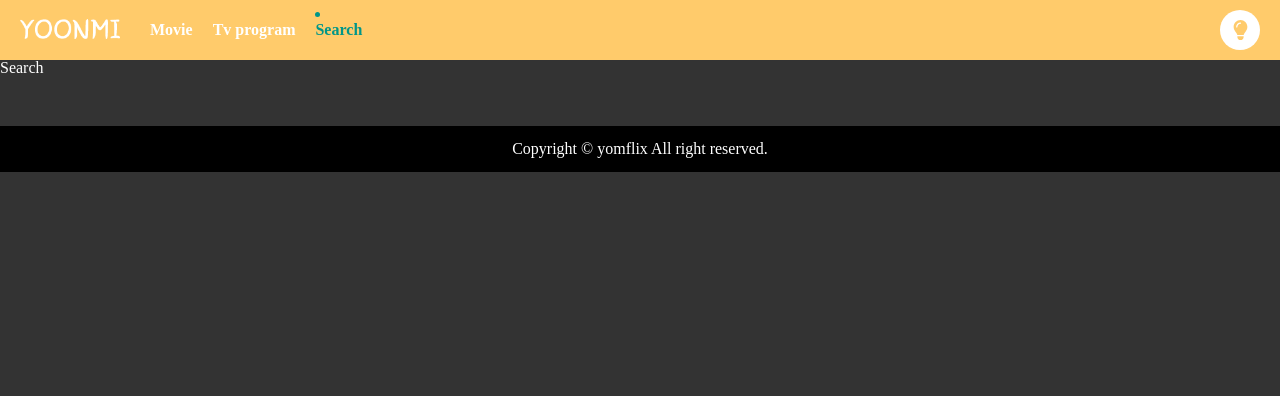
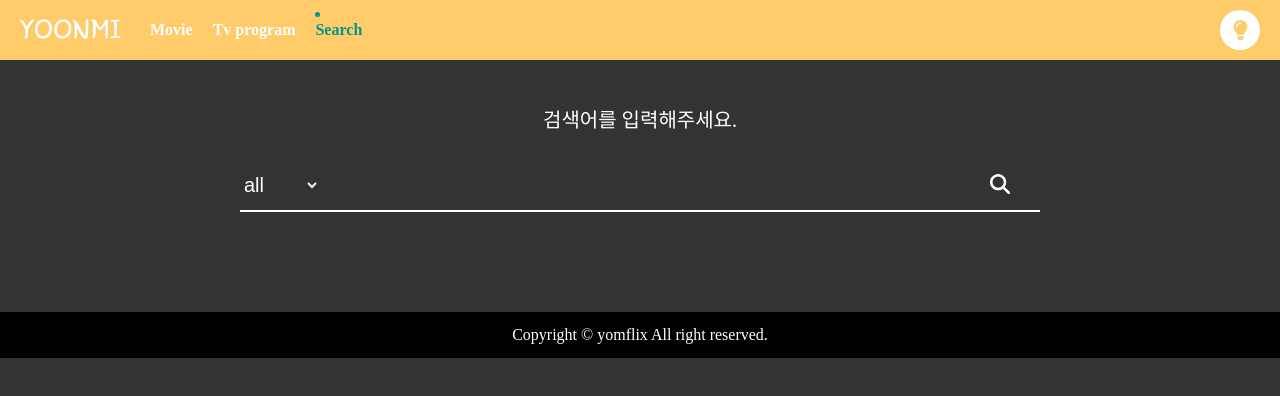
Before and after one commit to yoongmi/My_Netflix, a React (Create React App) app: page /search in a window 1280 px wide. Shown: the top 396 px of the page. Built offline with nearby package versions, Linux system fonts and the light colour scheme.

Commit message:
search 완료

```diff
--- a/src/api/userApi.ts
+++ b/src/api/userApi.ts
@@ -84,3 +84,23 @@ export const tvDetail = async (movieId: string | undefined) => {
   );
   return await data.json();
 };
+
+//search
+export const searchMovie = async (keyword: string | null) => {
+  const data = await fetch(
+    `${API_URL}/search/movie?api_key=${process.env.REACT_APP_API_KEY}&language=ko-KR&query=${keyword}`
+  );
+  return await data.json();
+};
+export const searchtv = async (keyword: string | null) => {
+  const data = await fetch(
+    `${API_URL}/search/tv?api_key=${process.env.REACT_APP_API_KEY}&language=ko-KR&query=${keyword}`
+  );
+  return await data.json();
+};
+export const searchpeople = async (keyword: string | null) => {
+  const data = await fetch(
+    `${API_URL}/search/person?api_key=${process.env.REACT_APP_API_KEY}&language=ko-KR&query=${keyword}`
+  );
+  return await data.json();
+};
--- a/src/components/Popupdetail.tsx
+++ b/src/components/Popupdetail.tsx
@@ -22,40 +22,43 @@ import {
 } from "../api/userApi";
 
 interface IlistProps {
+  page?: string;
   content: Imovie[];
   cate: string;
   video: string;
 }
 
-const PopupDetail = ({ content, cate, video }: IlistProps) => {
+const PopupDetail = ({ page, content, cate, video }: IlistProps) => {
   //팝업
   const history = useNavigate();
-  const popupMatch = useMatch(`/movie/${cate}/:movieId`);
+  const popupMatch = useMatch(`/${page}/${cate}/:movieId`);
   const { data: movieDetails } = useQuery<ImovieDetail | undefined>(
-    ["movieDetail"],
+    ["movieDetail", popupMatch?.params.movieId],
     () => movieDetail(popupMatch?.params.movieId),
     { enabled: !!popupMatch?.params.movieId }
   );
   const { data: movieSimilars } = useQuery<ImovieSimilar | undefined>(
-    ["movieSimilar"],
+    ["movieSimilar", popupMatch?.params.movieId],
     () => movieSimilar(popupMatch?.params.movieId),
     { enabled: !!popupMatch?.params.movieId }
   );
   const { data: movieVideos } = useQuery<ImovieVideo | undefined>(
-    ["movieVideos"],
+    ["movieVideos", popupMatch?.params.movieId],
     () => movieVideo(popupMatch?.params.movieId),
     { enabled: !!popupMatch?.params.movieId }
   );
 
   const popupMatchtv = useMatch(`/tv/${cate}/:movieId`);
   const { data: tvDetails } = useQuery<ItvDetail | undefined>(
-    ["tvDetails"],
+    ["tvDetails", popupMatch?.params.movieId],
     () => tvDetail(popupMatchtv?.params.movieId),
     { enabled: !!popupMatchtv?.params.movieId }
   );
 
   const popupClose = () => {
-    if (video === "movie") {
+    if (cate === "search" || cate === "search2") {
+      history(`/search${window.location.search}`);
+    } else if (video === "movie") {
       history(`/movie`);
     } else {
       history(`/tv`);
--- a/src/components/Slider.tsx
+++ b/src/components/Slider.tsx
@@ -14,6 +14,7 @@ import { Imovie } from "../interface/userInterface";
 import PopupDetail from "./Popupdetail";
 
 interface IlistProps {
+  page?: string;
   content: Imovie[];
   title: string;
   cate: string;
@@ -43,7 +44,7 @@ const listVariants = {
   },
 };
 
-const Slider = ({ content, title, cate, video }: IlistProps) => {
+const Slider = ({ page, content, title, cate, video }: IlistProps) => {
   //슬라이드 구현
   const slideOffset = 5;
   const slidePage = Math.floor(content.length / slideOffset) - 1;
@@ -76,10 +77,12 @@ const Slider = ({ content, title, cate, video }: IlistProps) => {
   //팝업
   const history = useNavigate();
   const popuphandle = (cate: string, movieId: number) => {
-    if (video === "movie") {
+    if (cate === "search") {
+      history(`/search/${cate}/${movieId}${window.location.search}`);
+    } else if (video === "movie") {
       history(`/movie/${cate}/${movieId}`);
     } else {
-      history(`/tv/${cate}/${movieId}`);
+      history(`/tv/${cate}/${movieId}${window.location.search}`);
     }
   };
 
@@ -95,6 +98,8 @@ const Slider = ({ content, title, cate, video }: IlistProps) => {
           ))}
         </p>
       </Title>
+      {content.length > 0 ? (
+        <>
           <SlideBox>
             <AnimatePresence
               onExitComplete={slideToggle}
@@ -137,7 +142,16 @@ const Slider = ({ content, title, cate, video }: IlistProps) => {
               <FontAwesomeIcon icon={faChevronRight} />
             </BtnRight>
           </SlideBox>
-      <PopupDetail content={content} cate={cate} video={video} />
+          <PopupDetail
+            page={page}
+            content={content}
+            cate={cate}
+            video={video}
+          />
+        </>
+      ) : (
+        <p className="no_data">검색 결과 없습니다.</p>
+      )}
     </Container>
   );
 };
@@ -146,6 +160,12 @@ const Container = styled.div`
   padding: 0 50px;
   box-sizing: border-box;
   margin-bottom: 30px;
+  p.no_data {
+    padding: 30px 0;
+    text-align: center;
+    background-color: ${(props) => props.theme.bgOpacity};
+    border-radius: 5px;
+  }
 `;
 const Title = styled.div`
   display: flex;
--- a/src/routes/Movie.tsx
+++ b/src/routes/Movie.tsx
@@ -59,24 +59,28 @@ const Movie = () => {
           <Slider
             title="가장 인기있는 영화"
             content={popularData ? popularData.results : []}
+            page="movie"
             cate="popular"
             video="movie"
           />
           <Slider
             title="지금 상영중인 영화"
             content={nowplayData ? nowplayData?.results : []}
+            page="movie"
             cate="nowplay"
             video="movie"
           />
           <Slider
             title="평점이 높은 영화"
             content={topratedData ? topratedData?.results : []}
+            page="movie"
             cate="toprated"
             video="movie"
           />
           <Slider
             title="개봉 예정 영화"
             content={commingData ? commingData?.results : []}
+            page="movie"
             cate="comming"
             video="movie"
           />
--- a/src/routes/Search.tsx
+++ b/src/routes/Search.tsx
@@ -1,4 +1,183 @@
+import styled from "styled-components";
+// icon
+import { FontAwesomeIcon } from "@fortawesome/react-fontawesome";
+import { faSearch } from "@fortawesome/free-solid-svg-icons";
+import { useLocation, useNavigate } from "react-router-dom";
+import { useQuery } from "react-query";
+import { searchMovie, searchpeople, searchtv } from "../api/userApi";
+import { Imovies, Ipeople } from "../interface/userInterface";
+import { useForm } from "react-hook-form";
+import Slider from "../components/Slider";
+import { ImgMakeSrc } from "../utils";
+
+interface IForm {
+  keyword: string;
+  cate: string;
+}
+
 const Search = () => {
-  return <>Search</>;
+  // 검색하기
+  const history = useNavigate();
+  const { register, handleSubmit } = useForm<IForm>();
+  const submit = (data: IForm) => {
+    history(`/search?cate=${data.cate}&keyword=${data.keyword}`);
+  };
+
+  // 결과값 받기
+  const location = useLocation();
+  const keyword = new URLSearchParams(location.search).get("keyword");
+  const category = new URLSearchParams(location.search).get("cate");
+
+  const { data: movieData } = useQuery<Imovies>(
+    ["searchMovie", keyword],
+    () => searchMovie(keyword),
+    { enabled: !!keyword }
+  );
+  const { data: tvData } = useQuery<Imovies>(
+    ["searchTv", keyword],
+    () => searchtv(keyword),
+    { enabled: !!keyword }
+  );
+  const { data: peopleData } = useQuery<Ipeople>(
+    ["searchPeople", keyword],
+    () => searchpeople(keyword),
+    { enabled: !!keyword }
+  );
+  const number = peopleData?.results.length;
+  console.log(number);
+  return (
+    <>
+      <SearchForm>
+        <h3>검색어를 입력해주세요.</h3>
+        <form onSubmit={handleSubmit(submit)}>
+          <select {...register("cate")} name="cate" id="category">
+            <option value="all">all</option>
+            <option value="movie">movie</option>
+            <option value="tv">tv</option>
+            <option value="people">people</option>
+          </select>
+          <input {...register("keyword")} type="text" name="keyword" />
+          <button type="submit">
+            <FontAwesomeIcon icon={faSearch} />
+          </button>
+        </form>
+        {keyword && (
+          <h4>
+            <b>'{keyword}'</b> 의 검색결과
+          </h4>
+        )}
+      </SearchForm>
+      {(category === "all" || category === "movie") && (
+        <Slider
+          content={movieData ? movieData?.results : []}
+          page="search"
+          title="검색된 영화"
+          video="movie"
+          cate="search"
+        />
+      )}
+      {(category === "all" || category === "tv") && (
+        <Slider
+          content={tvData ? tvData?.results : []}
+          page="search"
+          title="검색된 tv 프로그램"
+          video="tv"
+          cate="search2"
+        />
+      )}
+      {(category === "all" || category === "people") && (
+        <PeopleList>
+          <h4>검색된 인물</h4>
+          {number === 0 ? (
+            <p className="no_data">검색 결과 없습니다.</p>
+          ) : (
+            <List>
+              {peopleData?.results.map((item) => (
+                <Li key={item.id} bgimg={ImgMakeSrc(item.profile_path, "w500")}>
+                  <p>{item.name}</p>
+                </Li>
+              ))}
+            </List>
+          )}
+        </PeopleList>
+      )}
+    </>
+  );
 };
+const SearchForm = styled.div`
+  padding: 50px 20px;
+  box-sizing: border-box;
+  text-align: center;
+  h3 {
+    margin-bottom: 30px;
+    font-size: 20px;
+  }
+  h4 {
+    margin-top: 50px;
+    font-size: 30px;
+    b {
+      font-weight: bold;
+    }
+  }
+  form {
+    display: flex;
+    align-items: center;
+    justify-content: center;
+    width: 800px;
+    margin: 0 auto;
+    border-bottom: 2px solid ${(props) => props.theme.txtColor};
+    vertical-align: bottom;
+    & * {
+      font-size: 20px;
+      color: ${(props) => props.theme.txtColor};
+      border: 0 none;
+      background-color: transparent;
+    }
+    select {
+      width: 10%;
+      height: 50px;
+    }
+    input {
+      width: 80%;
+      height: 50px;
+      padding: 0 10px;
+    }
+    button {
+      width: 10%;
+      cursor: pointer;
+    }
+  }
+`;
+const PeopleList = styled.div`
+  padding: 20px 50px 0;
+  box-sizing: border-box;
+  h4 {
+    font-size: 20px;
+    margin-bottom: 10px;
+    font-weight: bold;
+  }
+  p.no_data {
+    padding: 30px 0;
+    text-align: center;
+    background-color: ${(props) => props.theme.bgOpacity};
+    border-radius: 5px;
+  }
+`;
+const List = styled.ul`
+  display: flex;
+  flex-wrap: wrap;
+`;
+const Li = styled.li<{ bgimg: string }>`
+  width: 10%;
+  height: 200px;
+  background: ${(props) => props.theme.bgGradient},
+    url(${(props) => props.bgimg}) no-repeat center center / cover;
+  display: flex;
+  align-items: flex-end;
+  p {
+    width: 100%;
+    padding: 10px;
+    font-size: 12px;
+  }
+`;
 export default Search;
```
Also changed, not shown: src/interface/userInterface.ts (+16 -0 lines). Lines whose indentation alone changed are shown as unchanged.
